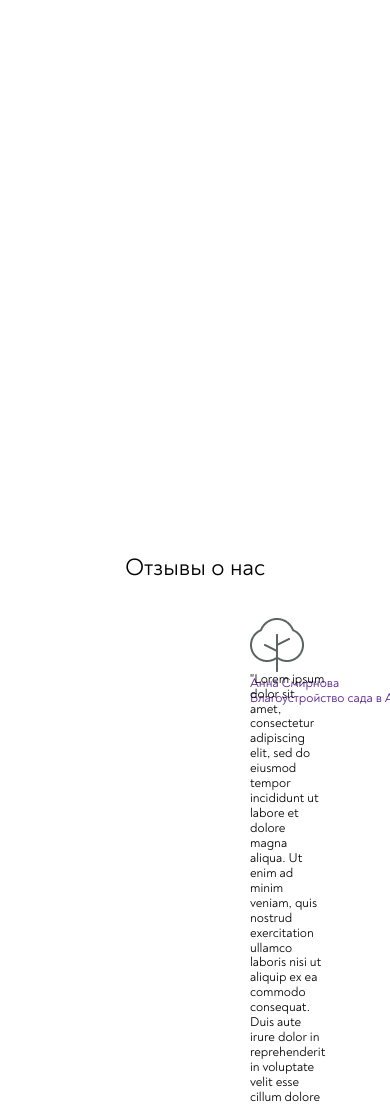
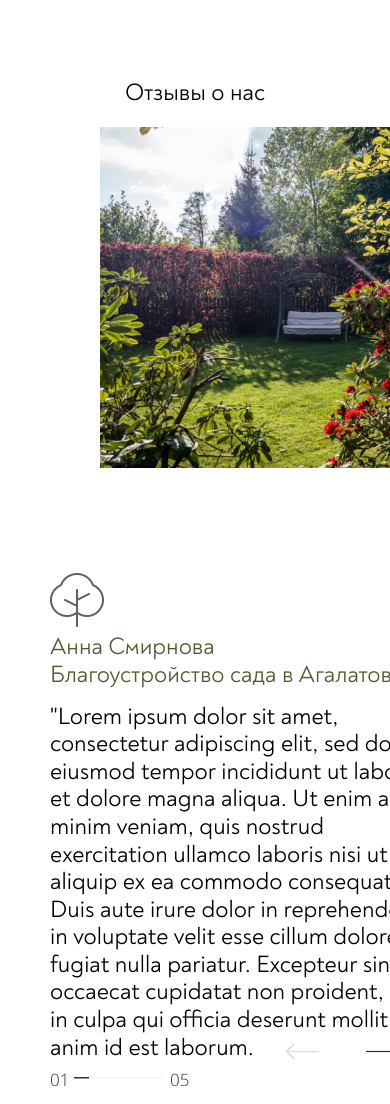
Before and after one commit to olkosti/project_vesna, a plain HTML site: page index.html in a window 390 px wide. Shown: the part 4080-5184 px from the top of the page. Drawn offline with Linux system fonts and the light colour scheme.

Commit message:
add adaptation

```diff
--- a/assets/css/style.css
+++ b/assets/css/style.css
@@ -96,7 +96,8 @@ img {
 
 /*Gulya start*/
 .reviews {
-  min-height: 440px;
+  width: 100%;
+  height:100%;
   display: flex;
   flex-direction: column;
   justify-content: space-between;
@@ -104,7 +105,68 @@ img {
   padding-bottom: 10px;
 }
 
-.header {
+@media screen and (max-width: 1000px) {
+  .reviews {
+    flex-flow: column wrap;
+    width: max-content;
+  }
+  .reviews_main {
+
+   display: flex;
+   justify-content: space-between;
+   flex-direction: column;
+
+
+}
+.reviews_main {
+  width: 100vw;
+ display: flex;
+
+
+}
+.tagline {
+
+  font-size: 24px;
+
+
+}
+}
+
+@media screen and (max-width: 999px) {
+.reviews__container_block-2 {
+
+  display: flex;
+
+  font-family: "Noah-Regular";
+  flex-wrap: wrap;
+  align-items: center;
+  margin-right: 0px;
+  margin-left: 50px;
+  width: 100%;
+
+}
+
+.reviews__container_block-1 {
+
+
+  display: flex;
+  position: relative;
+  max-height: 550px;
+  width: 100%;
+margin:0%;
+}
+.reviews__logo {
+  font-size: 1em;
+  margin-block-end: 20px;
+}
+.reviews__header {
+
+  display: flex;
+  justify-content: center;
+
+}
+}
+.reviews__header {
   height: 30%;
   display: flex;
   justify-content: space-around;
@@ -114,8 +176,6 @@ img {
 }
 .reviews_main {
   height: 378px;
-
-
  display: flex;
  justify-content: space-between;
 
@@ -125,33 +185,65 @@ img {
 
   display: flex;
   position: relative;
-  height: 400px;
-  width: 546px;
-  margin-left: 200px;
+  height: 550px;
+  width: 100%;
+  margin-left: 100px;
 padding-block-end: 50px;
+margin-block-end: 10%;
+}
 
 
+.reviews__container_block-2_arrows2 {
+margin-top: 0px;
+padding-top: 0px;
+width: 50%;
+height: 60px;
+position: relative;
+display: flex;
+align-items: flex-start;
+flex-direction: column-reverse;
+}
+
+.reviews__container_block-2_arrows {
+  display: flex;
+  width: 50%;
+  height: 70px;
+  justify-content: space-evenly;
+  align-items: flex-start;
+}
+
+.tagline {
+  margin-block-end: -3em;
+  margin-top: 1em;
 
 }
+
+
 .reviews__container_block-2 {
-  min-height: 60%;
-  width: 50%;
+  min-height: 550px;
+  width: 100%;
   display: flex;
-  font-size:small;
+  font-size: 24px;
+
+  font-family: "Noah-Regular";
   flex-wrap: wrap;
   align-items: center;
-  margin-right: 100px;
+  margin-right: 50px;
   margin-left: 50px;
+
 }
 
 .reviews__logo {
 
   width: 54px;
   height: 54px;
+  color:#545A2F;
+
 }
 #reviewspic {
 
 }
+
 
 /*Gulya finish*/
 
--- a/index.html
+++ b/index.html
@@ -109,11 +109,11 @@
       <!-- Отзывы -->
       <section class="reviews">
         <div class="reviews__container">
-          <header class="header">
-            <h1 class="reviews-title">Отзывы о нас</p>
-          </header>
+          <div class="reviews__header">
+            <h2 class="reviews__title">Отзывы о нас</p>
+
         </div>
-        <main class="reviews_main">
+        <div class="reviews_main">
           <div class="reviews__container_block-1">
             <img src="assets/images/Rectangle110.png" alt="reviewspic">
           </div>
@@ -126,9 +126,14 @@
               laboris nisi ut aliquip ex ea commodo consequat. Duis aute irure dolor in reprehenderit in voluptate velit
               esse cillum dolore eu fugiat nulla pariatur. Excepteur sint occaecat cupidatat non proident, sunt in culpa
               qui officia deserunt mollit anim id est laborum.</p>
+              <div class="reviews__container_block-2_arrows2"><img src="assets/images/Group17.png" alt="arrows2"></div>
+              <div class="reviews__container_block-2_arrows"><img src="assets/images/Slice1.png" alt="arrows"></div>
+
+
+
           </div>
   </div>
-  </main>
+
   </section>
 
   <!-- Часто задаваемые вопросы -->
```
Also changed, not shown: assets/images/Group17.png (added), assets/images/Slice1.png (added).
